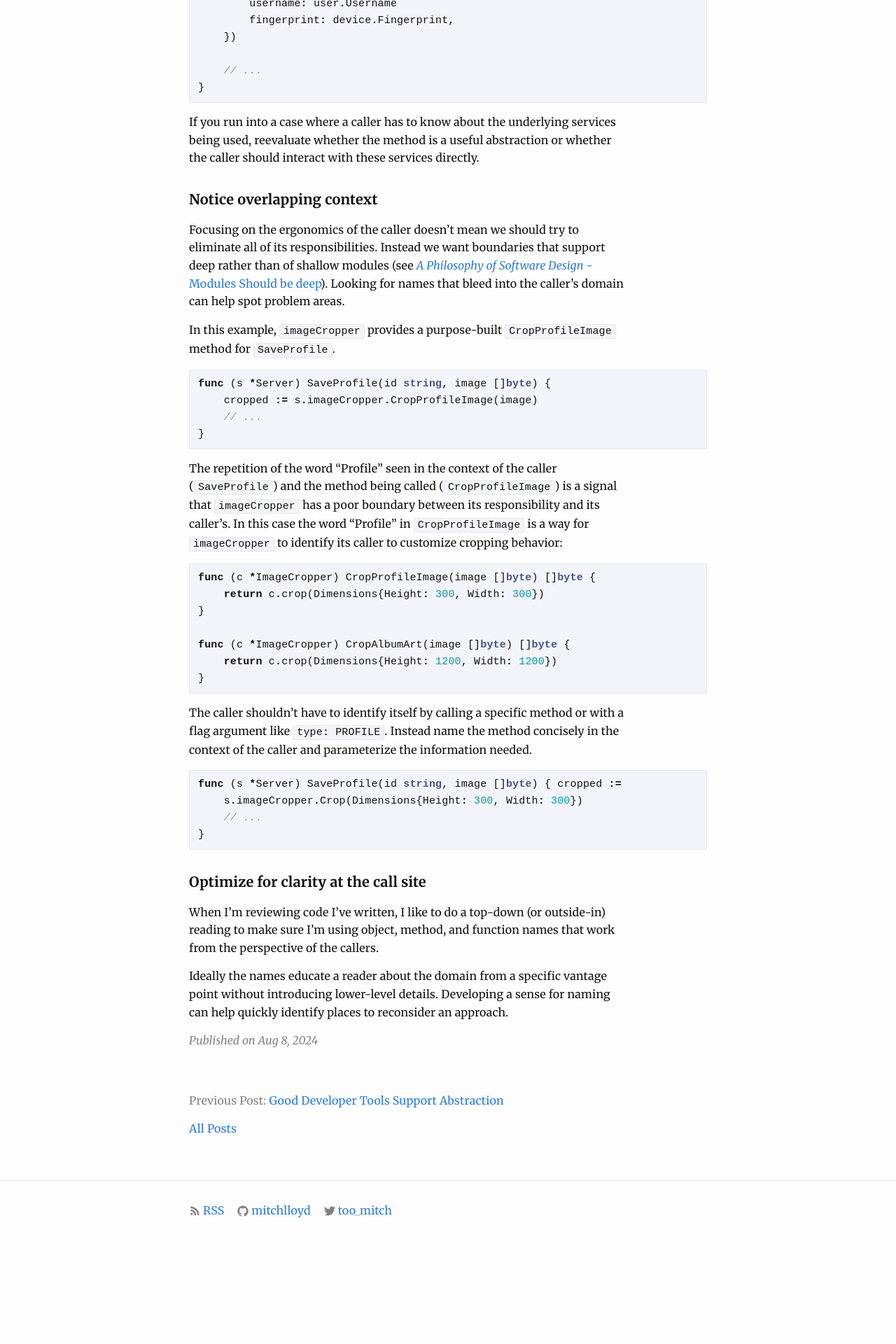
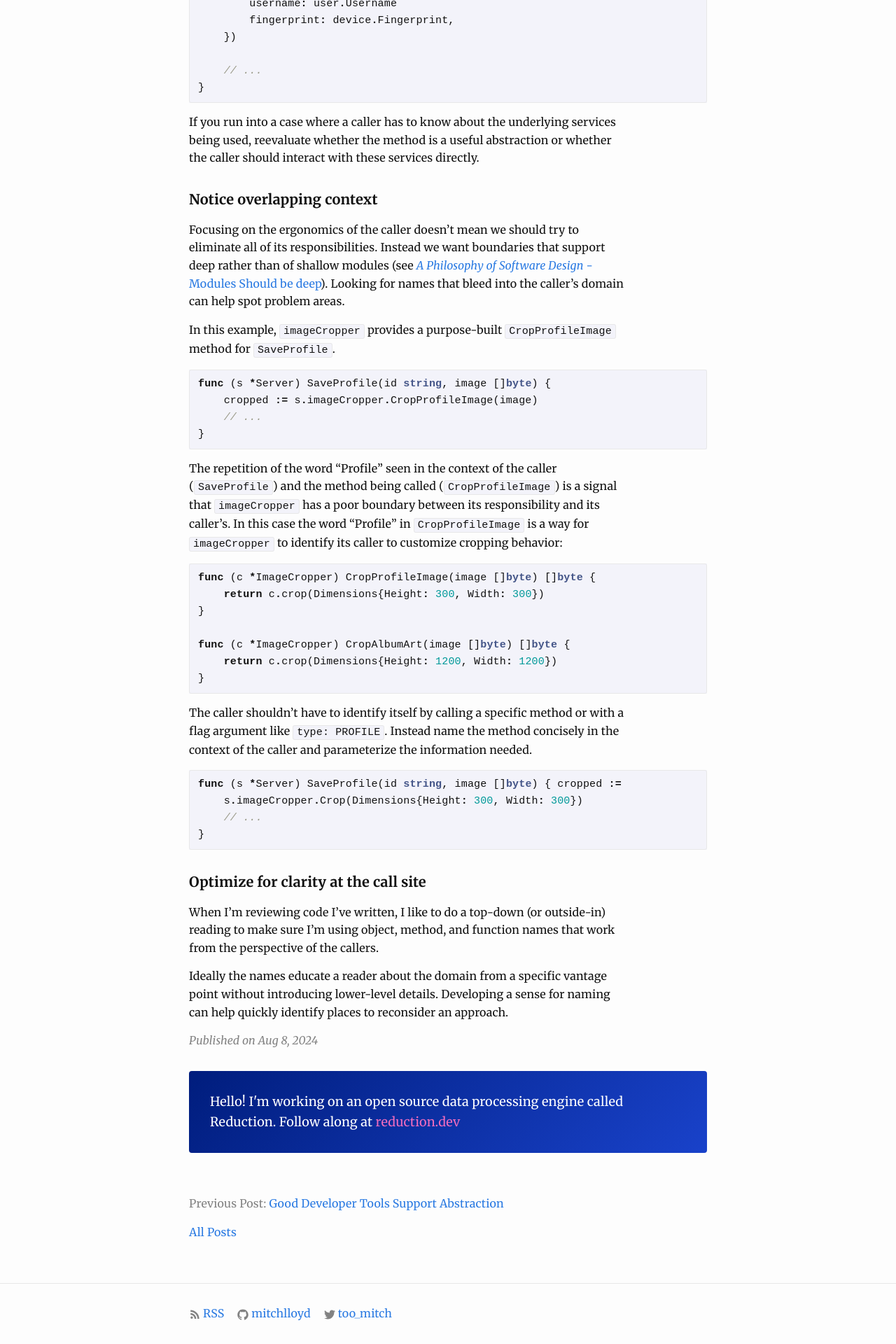
Before and after one commit to mitchlloyd/mitchlloyd.github.io, a Jekyll site: the page built from _posts/2024-08-08-perspective-on-names.md, in a window 1280 px wide. Shown: the part 2596-4516 px from the top of the page at 70% size. Built offline with Jekyll 4.4.1, drawn with Linux system fonts in a browser that asks for light colours; our own code applies the rules of GitHub Pages for plain Markdown files; before the commit the page ends 4368 px from its top, so only the background shows below that.

Commit message:
Add promotional footer to posts

```diff
--- a/Gemfile
+++ b/Gemfile
@@ -3,4 +3,6 @@ source "https://rubygems.org" do
   gem 'github-pages', group: :jekyll_plugins
   gem 'jekyll'
   gem "webrick", "~> 1.8"
+  gem 'csv'
+  gem 'logger'
 end
--- a/_layouts/post.html
+++ b/_layouts/post.html
@@ -13,6 +13,11 @@ layout: default
     <time class="color-subtle italic" datetime="{{ page.date | date_to_xmlschema }}" itemprop="datePublished">
       Published on {{ page.date | date: "%b %-d, %Y" }}
     </time>
+
+    <div class="promo">
+      Hello! I'm working on an open source data processing engine called Reduction.
+      Follow along at <a href="https://reduction.dev">reduction.dev</a>
+    </div>
 
     <div class="mt+">
       {% if page.next %}
--- a/_sass/_post-content.scss
+++ b/_sass/_post-content.scss
@@ -49,4 +49,24 @@
     font-style: italic;
     color: $grey-color;
   }
+
+  .promo {
+    margin-top: $spacing-unit;
+    padding: $spacing-unit;
+    color: white;
+    background: linear-gradient(135deg, #001D7D 0%, #1942ca 100%);
+    border-radius: 0.25rem;
+    font-size: 1.125rem;
+
+    a {
+      color: #f16cbe;
+      text-decoration: none;
+      position: relative;
+      z-index: 2;
+
+      &:hover {
+        text-decoration: underline;
+      }
+    }
+  }
 }
--- a/_sass/_utilities.scss
+++ b/_sass/_utilities.scss
@@ -35,13 +35,17 @@
   list-style: none;
 }
 
-// `.(m|p)(t|r|b|l|h|v)(-|+|0) {}` = margin/padding top/right/bottom/left/horizontal/vertical less/more/none
+// `.(m|p)(t|r|b|l|h|v|a)(-|+|0) {}` = margin/padding top/right/bottom/left/horizontal/vertical/all less/more/none
 .mr- {
   margin-right: $spacing-unit / 2;
 }
 
 .mb {
   margin-bottom: $spacing-unit;
+}
+
+.pa {
+  padding: $spacing-unit;
 }
 
 .mb\+ {
```
Also changed, not shown: Gemfile.lock, 1 other file.
